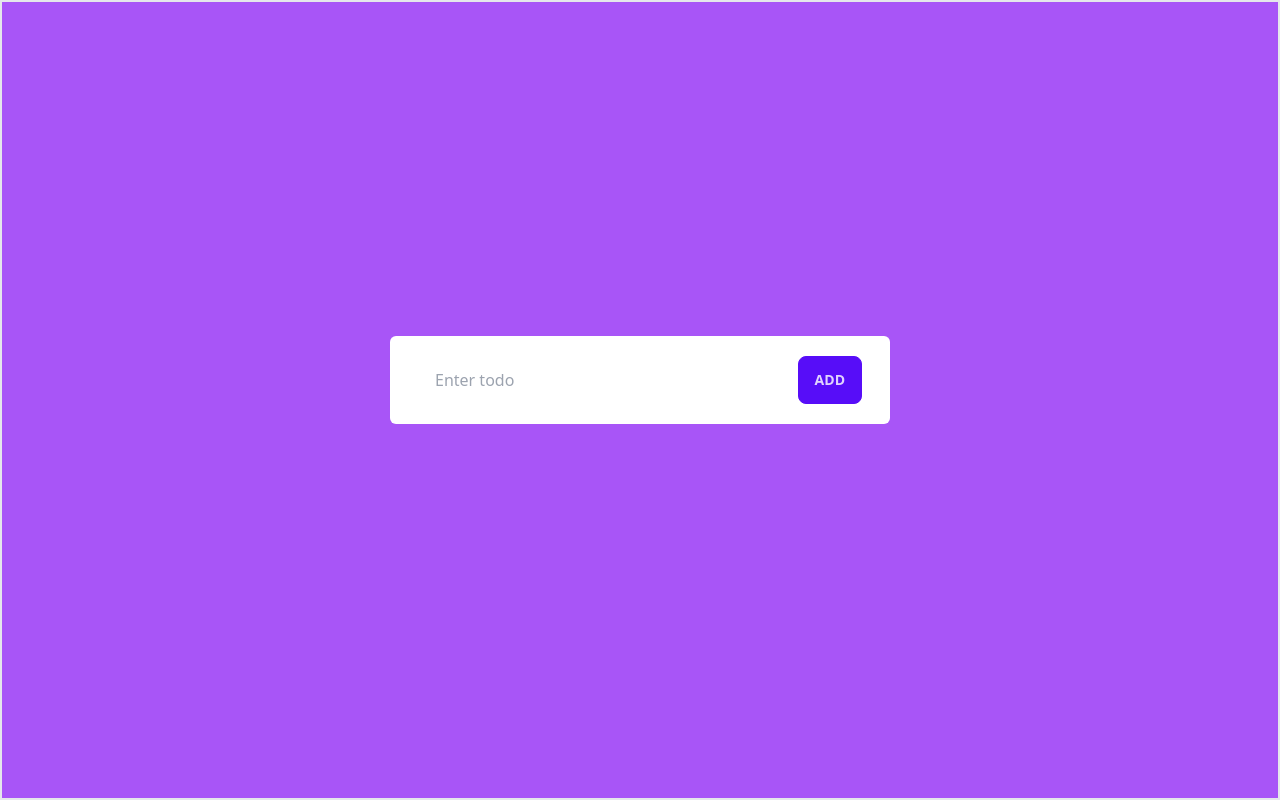
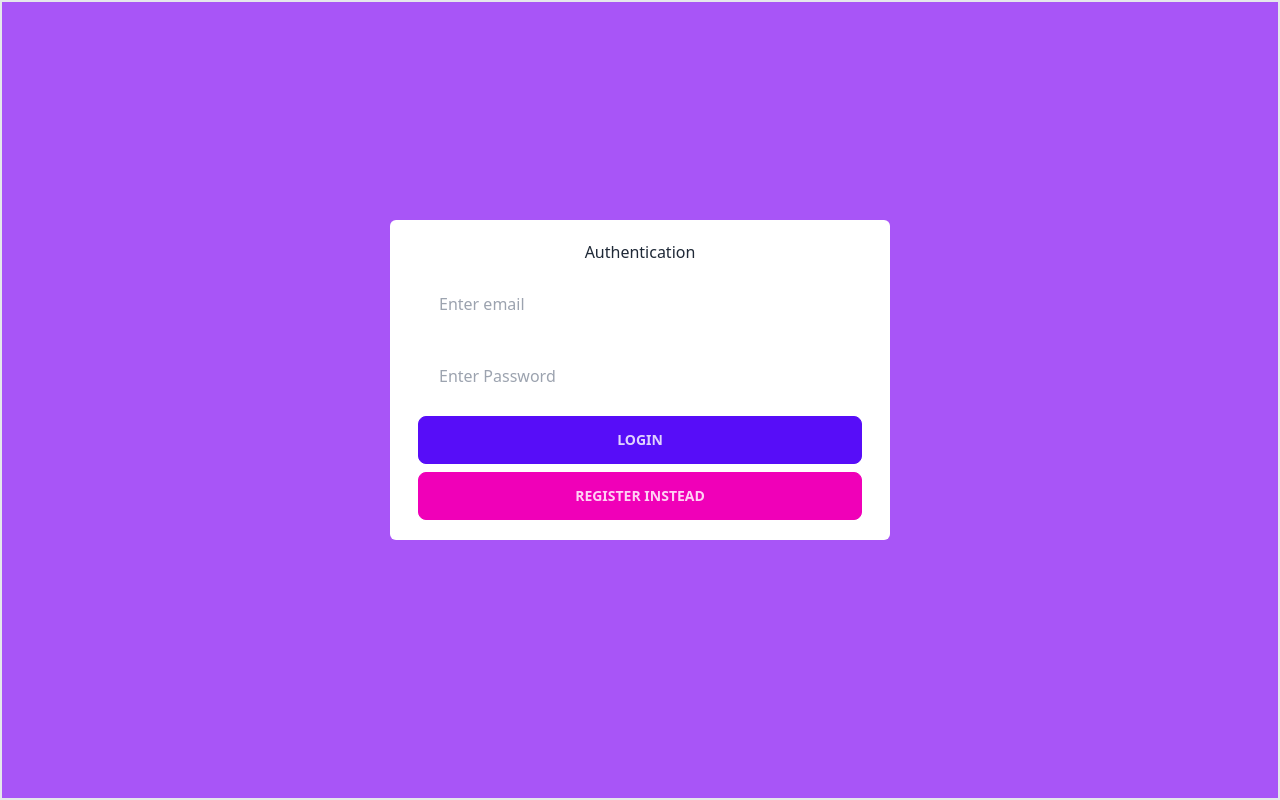
Before and after one commit to joselazovargas/react-crud, a React (Vite) app: page /todos in a window 1280 px wide. Built offline with nearby package versions, Linux system fonts and the light colour scheme; no server answers; the database is empty.

Commit message:
ADD Login and Sign up with FB plus context.

```diff
--- a/src/App.jsx
+++ b/src/App.jsx
@@ -1,106 +1,23 @@
-import { addDoc, collection, deleteDoc, doc, onSnapshot, updateDoc } from "firebase/firestore";
-import { useEffect, useState } from "react";
-import { db } from "./Backend/Firebase";
-import { addTodo, deleteTodo, getTodos, markTodoComplete, updateTodo } from "./backend/Queries";
 import { Todos } from "./components/Todos";
 import AddTodo from "./components/AddTodo";
+import { AppContextProvider } from "./contextAPI/AppProvider";
+import Login from "./components/Login";
 
 function App() {
-	// State to hold the current text input value
-	const [text, setText] = useState("");
+	return (
+		<AppContextProvider>
+			<div className="h-[100vh] border-2 bg-purple-500 flex justify-center items-center">
+				{/* TODO:implement routing */}
+				{/* <div className="w-[500px] ">
+					<AddTodo />
 
-	// State to hold the array of todos
-	const [todos, setTodos] = useState([]);
-
-	// State to hold the index of the todo being edited, if any
-	const [editingId, setEditingId] = useState(null);
-
-	// perform actions at specific stages of the component life cycle
-	// useEffect(() => {
-	// 	// called the first time the component is rendered
-	// 	// called every time state changes
-	// 	console.log("everytime")
-	// })
-	useEffect(() => {
-		// called the first time the component is rendered
-		// best for api calls
-		getTodos(setTodos);
-	},[])
-
-
-	// useEffect(() => {
-	// 	// called the first time the component is rendered
-	// 	// called when todos and editingId changes
-	// 	console.log("todos and editingId changes")
-	// },[todos, editingId])
-
-	// Function to handle adding a new todo or updating an existing one
-	const handleAddOrUpdate = async () => {
-		// Execute code if 'text' input is not empty and not just whitespace
-		if (text.trim()) {
-			if (editingId !== null) {
-				// UPDATE TODO
-				const newTodos = [...todos];
-				const t = newTodos.find(todo => todo.id === editingId)
-
-				await updateTodo(t.id,text)
-
-					setEditingId(null); // Reset editing index after updating
-			} else {
-				// ADD TODO
-				await addTodo(text)
-			}
-			setText(""); // Clear the input field
-		}
-	};
-
-	const handleKeyDown = (event) => {
-		// If the key pressed is Enter
-		// event.code returns they pressed key code
-		if (event.code === "Enter") {
-			handleAddOrUpdate();
-		}
-	};
-
-	/**
-	 * Function to delete a specific todo based on its index.
-	 *
-	 * @param {Object} event - The event object from the click event (not used in the function but can be utilized if needed).
-	 * @param {number} index - The index of the todo item to be deleted from the todos array.
-	 */
-	const handleDelete = async (id) => {
-		await deleteTodo(id)
-	};
-
-	// AKA Update receive MouseEvent
-	const handleEdit = (todo) => {
-		// copy current todos
-		setText(todo.text);
-		setEditingId(todo.id);
-	};
-
-	// mark todo completed
-	const handleCompleted = async (id) => {
-		const newTodos = [...todos];
-		const t = newTodos.find(t => t.id === id)
-		markTodoComplete(id, t.completed)
-	};
-
-	return (
-		<div className="h-[100vh] border-2 bg-purple-500 flex justify-center items-center">
-			<div className="w-[500px] ">
-				<AddTodo text={text} setText={setText} handleAddOrUpdate={handleAddOrUpdate} handleKeyDown={handleKeyDown}  />
-
-				<div className="w-full flex gap-2 flex-col max-h-[700px]">
-					<Todos
-						todos={todos}
-						handleCompleted={handleCompleted}
-						handleEdit={handleEdit}
-						handleDelete={handleDelete}
-					/>
-				</div>
+					<div className="w-full flex gap-2 flex-col max-h-[700px]">
+						<Todos />
+					</div>
+				</div> */}
+				<Login />
 			</div>
-		</div>
+		</AppContextProvider>
 	);
 }
 
--- a/src/backend/Firebase.js
+++ b/src/backend/Firebase.js
@@ -1,5 +1,6 @@
 import { initializeApp } from "firebase/app";
 import { getFirestore } from 'firebase/firestore';
+import { getAuth } from 'firebase/auth';
 
 // Your web app's Firebase configuration
 const firebaseConfig = {
@@ -15,7 +16,9 @@ const firebaseConfig = {
 // Initialize Firebase
 const app = initializeApp(firebaseConfig);
 const db = getFirestore(app);
+const auth = getAuth(app);
 
 export {
-	db
+	db,
+	auth
 }
--- a/src/components/AddTodo.jsx
+++ b/src/components/AddTodo.jsx
@@ -1,8 +1,11 @@
-import React from 'react'
+import { useContext } from "react";
+import AppContext from "../contextAPI/AppProvider";
 
 // eslint-disable-next-line react/prop-types
-function AddTodo({text, setText, handleKeyDown, handleAddOrUpdate, editingId}) {
-  return (
+function AddTodo() {
+	const { text, setText, handleKeyDown, handleAddOrUpdate, editingId } =
+		useContext(AppContext);
+	return (
 		<div className="flex mb-10 max-w-full gap-2 py-5 px-7 bg-white rounded-md">
 			<input
 				onChange={(e) => setText(e.target.value)}
@@ -17,7 +20,7 @@ function AddTodo({text, setText, handleKeyDown, handleAddOrUpdate, editingId}) {
 				{editingId ? "Save" : "Add"}
 			</button>
 		</div>
-  );
+	);
 }
 
-export default AddTodo
+export default AddTodo;
--- /dev/null
+++ b/src/components/Login.jsx
@@ -0,0 +1,75 @@
+import { useContext, useState } from "react";
+import AppContext from "../contextAPI/AppProvider";
+
+// eslint-disable-next-line react/prop-types
+function Login() {
+	const [email, setEmail] = useState("");
+	const [password, setPassword] = useState("");
+	const [confirmPassword, setConfirmPassword] = useState("");
+	const [isLogin, setIsLogin] = useState(true);
+	const { register, login } = useContext(AppContext);
+
+	const handleRegister = () => {
+		if (!email || !password) return alert("feilds must be filled!");
+
+		if (password !== confirmPassword) return alert("Passwords must match!");
+
+		register(email, password);
+		reset();
+	};
+
+	const handleLogin = () => {
+		login(email, password);
+		reset();
+	};
+
+	const reset = () => {
+		setEmail("");
+		setPassword("");
+		setConfirmPassword("");
+	};
+
+	return (
+		<div className="flex flex-col w-[500px] mb-10 max-w-full gap-2 py-5 px-7 bg-white rounded-md">
+			<h1 className="text-center">Authentication</h1>
+			<input
+				onChange={(e) => setEmail(e.target.value)}
+				value={email}
+				className="input flex-1 p-5"
+				type="text"
+				placeholder="Enter email"
+			/>
+			<input
+				onChange={(e) => setPassword(e.target.value)}
+				value={password}
+				className="input flex-1 p-5"
+				type="password"
+				placeholder="Enter Password"
+			/>
+			{!isLogin && (
+				<input
+					onChange={(e) => setConfirmPassword(e.target.value)}
+					value={confirmPassword}
+					className="input flex-1 p-5"
+					type="password"
+					placeholder="Confirm Password"
+				/>
+			)}
+
+			<button
+				onClick={() => (isLogin ? handleLogin() : handleRegister())}
+				className="btn btn-primary"
+			>
+				{isLogin ? "Login" : "Register"}
+			</button>
+			<button
+				onClick={() => setIsLogin(!isLogin)}
+				className="btn btn-secondary"
+			>
+				{isLogin ? "Register" : "Login"} Instead
+			</button>
+		</div>
+	);
+}
+
+export default Login;
--- a/src/components/Todos.jsx
+++ b/src/components/Todos.jsx
@@ -1,14 +1,24 @@
-import React from "react";
+import React, { useContext } from "react";
 import Todo from "./Todo";
-
+import AppContext from "../contextAPI/AppProvider";
 
 // eslint-disable-next-line react/prop-types
-export const Todos = ({todos, handleCompleted, handleEdit, handleDelete}) => {
+export const Todos = () => {
+	const { todos, handleCompleted, handleEdit, handleDelete } =
+		useContext(AppContext);
+
 	return (
 		<>
+			{name}
 			{/* eslint-disable-next-line react/prop-types */}
 			{todos.map((todo) => (
-				<Todo todo={todo} key={todo.id} handleCompleted={handleCompleted} handleEdit={handleEdit} handleDelete={handleDelete}  />
+				<Todo
+					todo={todo}
+					key={todo.id}
+					handleCompleted={handleCompleted}
+					handleEdit={handleEdit}
+					handleDelete={handleDelete}
+				/>
 			))}
 		</>
 	);
--- /dev/null
+++ b/src/contextAPI/AppProvider.jsx
@@ -0,0 +1,129 @@
+import { createContext, useEffect, useState } from "react";
+import {
+	addTodo,
+	deleteTodo,
+	getTodos,
+	loginUser,
+	markTodoComplete,
+	registerUser,
+	updateTodo,
+} from "../backend/Queries";
+
+// creating context
+const AppContext = createContext();
+
+// eslint-disable-next-line react/prop-types
+const AppContextProvider = ({ children }) => {
+	// State to hold the array of todos
+	const [todos, setTodos] = useState([]);
+	// State to hold the index of the todo being edited, if any
+	const [editingId, setEditingId] = useState(null);
+	// State to hold the current text input value
+	const [text, setText] = useState("");
+	const [user, setUser] = useState(null);
+
+	const handleKeyDown = (event) => {
+		// If the key pressed is Enter
+		// event.code returns they pressed key code
+		if (event.code === "Enter") {
+			handleAddOrUpdate();
+		}
+	};
+
+	// perform actions at specific stages of the component life cycle
+	// useEffect(() => {
+	// 	// called the first time the component is rendered
+	// 	// called every time state changes
+	// 	console.log("everytime")
+	// })
+	useEffect(() => {
+		// called the first time the component is rendered
+		// best for api calls
+		getTodos(setTodos);
+	}, []);
+
+	// useEffect(() => {
+	// 	// called the first time the component is rendered
+	// 	// called when todos and editingId changes
+	// 	console.log("todos and editingId changes")
+	// },[todos, editingId])
+
+	// Function to handle adding a new todo or updating an existing one
+	const handleAddOrUpdate = async () => {
+		// Execute code if 'text' input is not empty and not just whitespace
+		if (text.trim()) {
+			if (editingId !== null) {
+				// UPDATE TODO
+				const newTodos = [...todos];
+				const t = newTodos.find((todo) => todo.id === editingId);
+
+				await updateTodo(t.id, text);
+
+				setEditingId(null); // Reset editing index after updating
+			} else {
+				// ADD TODO
+				await addTodo(text);
+			}
+			setText(""); // Clear the input field
+		}
+	};
+
+	/**
+	 * Function to delete a specific todo based on its index.
+	 *
+	 * @param {Object} event - The event object from the click event (not used in the function but can be utilized if needed).
+	 * @param {number} index - The index of the todo item to be deleted from the todos array.
+	 */
+	const handleDelete = async (id) => {
+		await deleteTodo(id);
+	};
+
+	// AKA Update receive MouseEvent
+	const handleEdit = (todo) => {
+		// copy current todos
+		setText(todo.text);
+		setEditingId(todo.id);
+	};
+
+	// mark todo completed
+	const handleCompleted = async (id) => {
+		const newTodos = [...todos];
+		const t = newTodos.find((t) => t.id === id);
+		markTodoComplete(id, t.completed);
+	};
+
+	// register use
+	const register = (email, password) => {
+		registerUser(email, password, setUser);
+	};
+
+	// register use
+	const login = (email, password) => {
+		loginUser(email, password, setUser);
+	};
+
+	return (
+		<AppContext.Provider
+			value={{
+				user,
+				text,
+				todos,
+				setText,
+				handleAddOrUpdate,
+				handleDelete,
+				handleEdit,
+				handleCompleted,
+				handleKeyDown,
+				register,
+				login,
+			}}
+		>
+			{children}
+		</AppContext.Provider>
+	);
+};
+
+export default AppContext;
+
+// it has curly brackets because it could be more than 1 {a,b,c}
+export { AppContextProvider };
```
Also changed, not shown: src/backend/Queries.js (+49 -2 lines).
